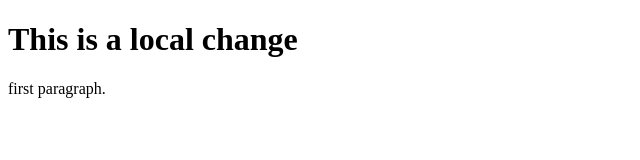
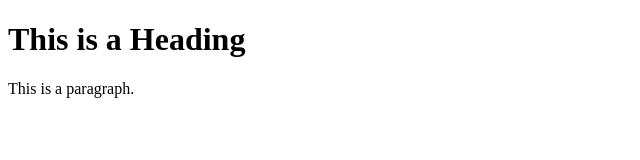
Before and after one commit to Justin179/learning-git, a plain HTML site: page index.html in a window 1280 px wide. Shown: the whole page, without its empty margins (0-640 px from the left). Drawn offline with Linux system fonts and the light colour scheme.

Commit message:
Update index.html

```diff
--- a/index.html
+++ b/index.html
@@ -4,7 +4,7 @@
 <title>Page Title</title>
 </head>
 <body>
-	<h1>This is a local change</h1>
-	<p>first paragraph.</p>
+  <h1>This is a Heading</h1>
+<p>This is a paragraph.</p>
 </body>
 </html>
```
